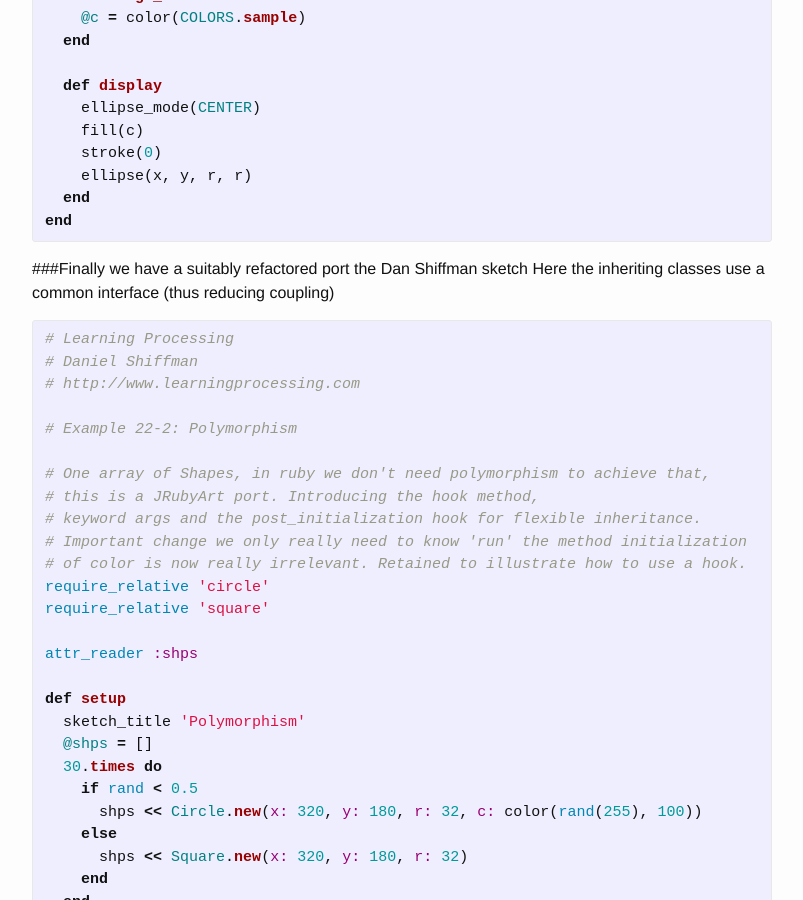
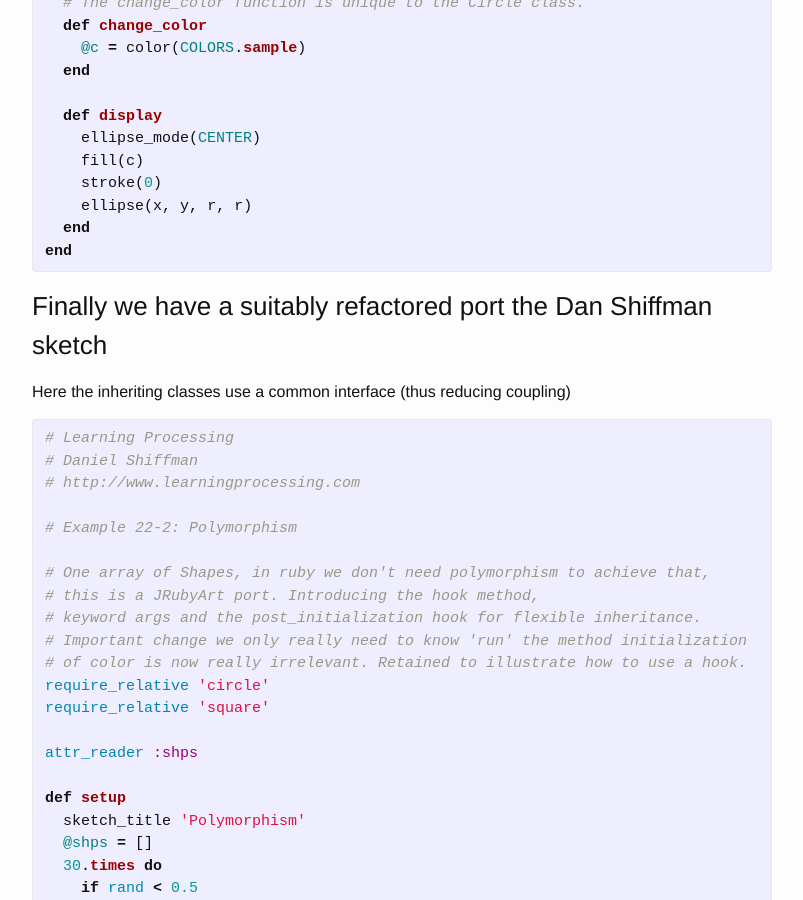
Before and after one commit to monkstone/monkstone.github.com, a Jekyll site: the page built from _posts/2015-10-15-porting_shiffman.md, in a window 1280 px wide and 900 px high, scrolled down 5745 px. Shown: the whole window, without its empty margins (238-1041 px from the left). Built offline with Jekyll 4.4.1, drawn with Linux system fonts in a browser that asks for light colours; some of the changed text lies outside the part shown.

Commit message:
more headers

```diff
--- a/_posts/2015-10-15-porting_shiffman.md
+++ b/_posts/2015-10-15-porting_shiffman.md
@@ -9,7 +9,7 @@ Daniel Shiffman has recently published the second edition of his [Learning Proce
 
 You can send me a tweet @[monkstoneT][twitter]
 
-###Here is a first pass to port the polymorphism sketch
+### Here is a first pass to port the polymorphism sketch ###
 
 It runs but there is room for improvement
 
@@ -153,7 +153,7 @@ class Circle < Shape
 end
 {% endhighlight %}
 
-###Here is second go at porting the Dan Shiffman sketch
+### Here is second go at porting the Dan Shiffman sketch ###
 
 It is definetly getting better.
 
@@ -260,7 +260,7 @@ class Circle < Shape
 end
 {% endhighlight %}
 
-###Finally we have a suitably refactored port the Dan Shiffman sketch
+### Finally we have a suitably refactored port the Dan Shiffman sketch ###
 Here the inheriting classes use a common interface (thus reducing coupling)
 {% highlight ruby %}
 # Learning Processing
```
